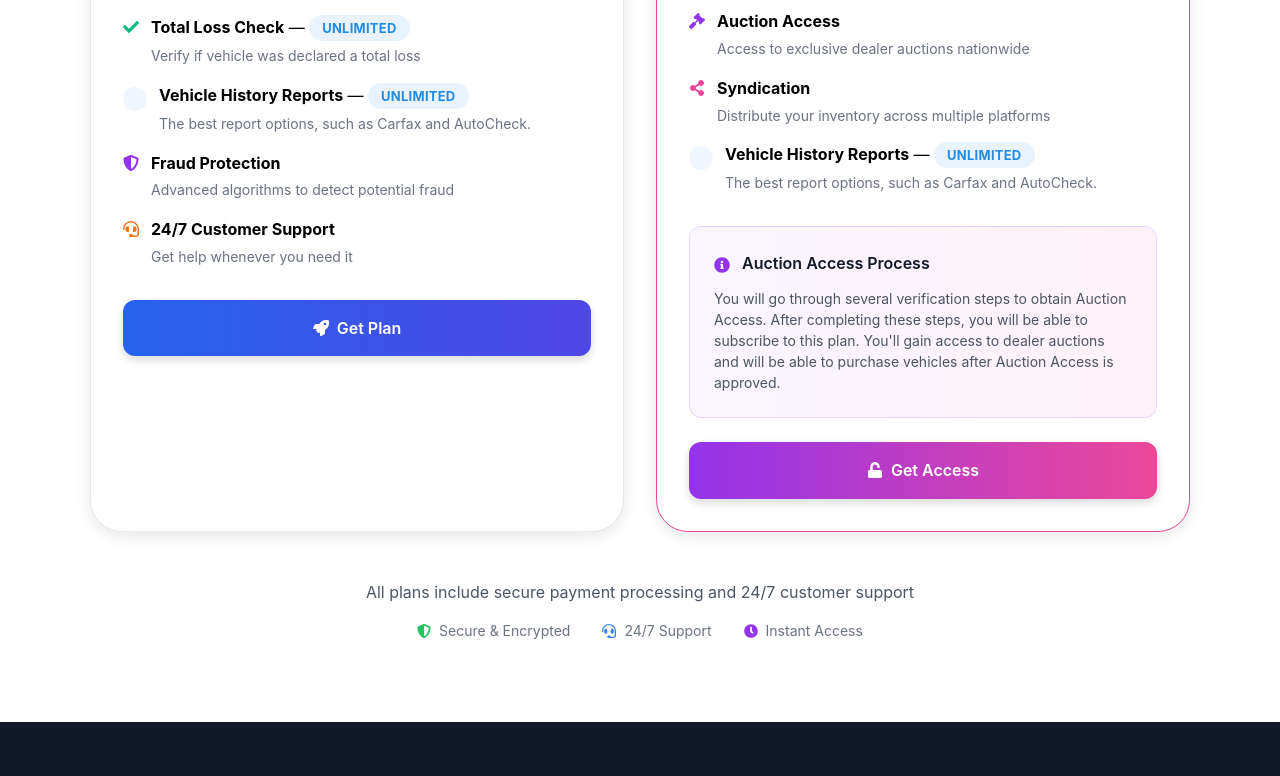
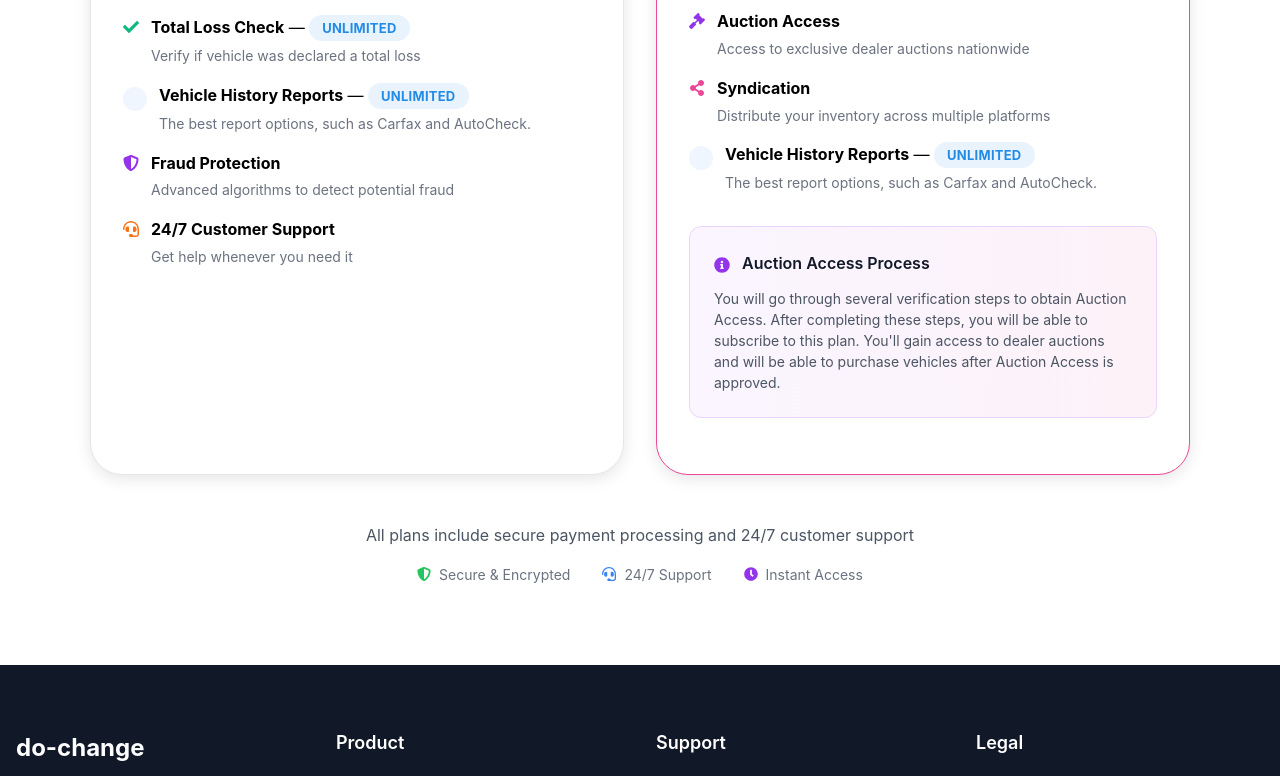
Before and after one commit to do-change-admin/do-change.me, a Next.js app: page /home in a window 1280 px wide. Shown: the part 3939-4715 px from the top of the page. Built offline with nearby package versions, Linux system fonts and the light colour scheme; no server answers.

Commit message:
fixed redirect

```diff
--- a/src/components/SubscriptionPlans/Plans.tsx
+++ b/src/components/SubscriptionPlans/Plans.tsx
@@ -102,13 +102,9 @@ export const Plans:FC<IPlanProps> = ({isHome=false}) => {
                             </div>
                         </div>
                     </div>
-
+                    {!isHome && (
                         <button
                             onClick={async () => {
-                            if (isHome) {
-                                router.push("/auth/login");
-                                return
-                            }
                                 const { url } = await subscribe({
                                     body: {
                                         planId: onlyReportsPlan?.prices?.[0]?.planId?.toString() ?? "",
@@ -122,6 +118,7 @@ export const Plans:FC<IPlanProps> = ({isHome=false}) => {
                             className={styles.buttonBlue}>
                             <FaRocket /> Get Plan
                         </button>
+                    )}
                 </div>
             </motion.div>
 
@@ -196,7 +193,7 @@ export const Plans:FC<IPlanProps> = ({isHome=false}) => {
                             Access is approved.
                         </p>
                     </div>
-
+                    {!isHome && (
                         <button className={styles.buttonPurple} onClick={() => {
                             if (isHome) {
                                 router.push("/auth/login");
@@ -216,6 +213,7 @@ export const Plans:FC<IPlanProps> = ({isHome=false}) => {
                         }}>
                             <FaUnlock /> Get Access
                         </button>
+                    )}
                 </div>
             </motion.div>
         </div>
--- a/src/components/_website/HeroSection/HeroSection.module.css
+++ b/src/components/_website/HeroSection/HeroSection.module.css
@@ -107,6 +107,12 @@
     border-radius: 0.75rem;
     backdrop-filter: blur(5px);
     align-items: center;
+}
+
+@media (max-width: 700px) {
+    .featureCard {
+        padding: 0.5rem 0.7rem;
+    }
 }
 
 .featureIcon {
```
Lines whose indentation alone changed are shown as unchanged.
